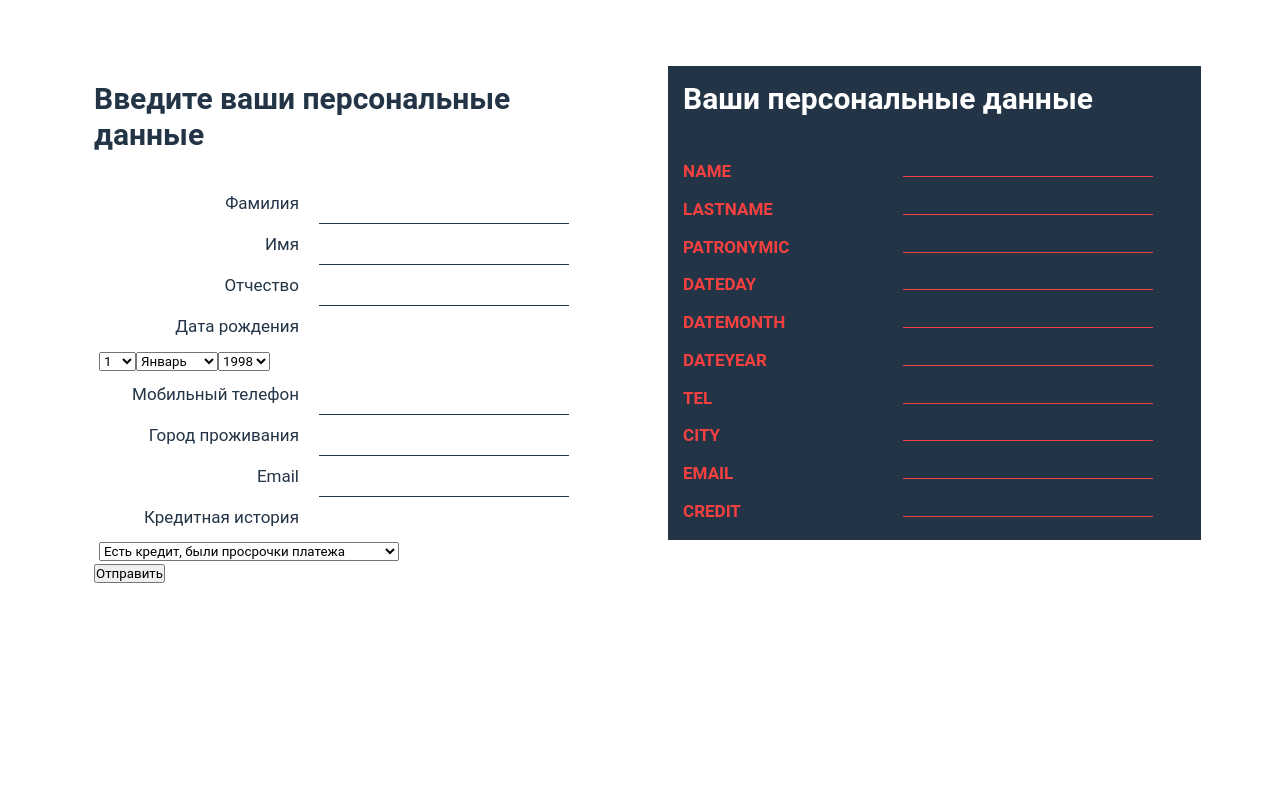
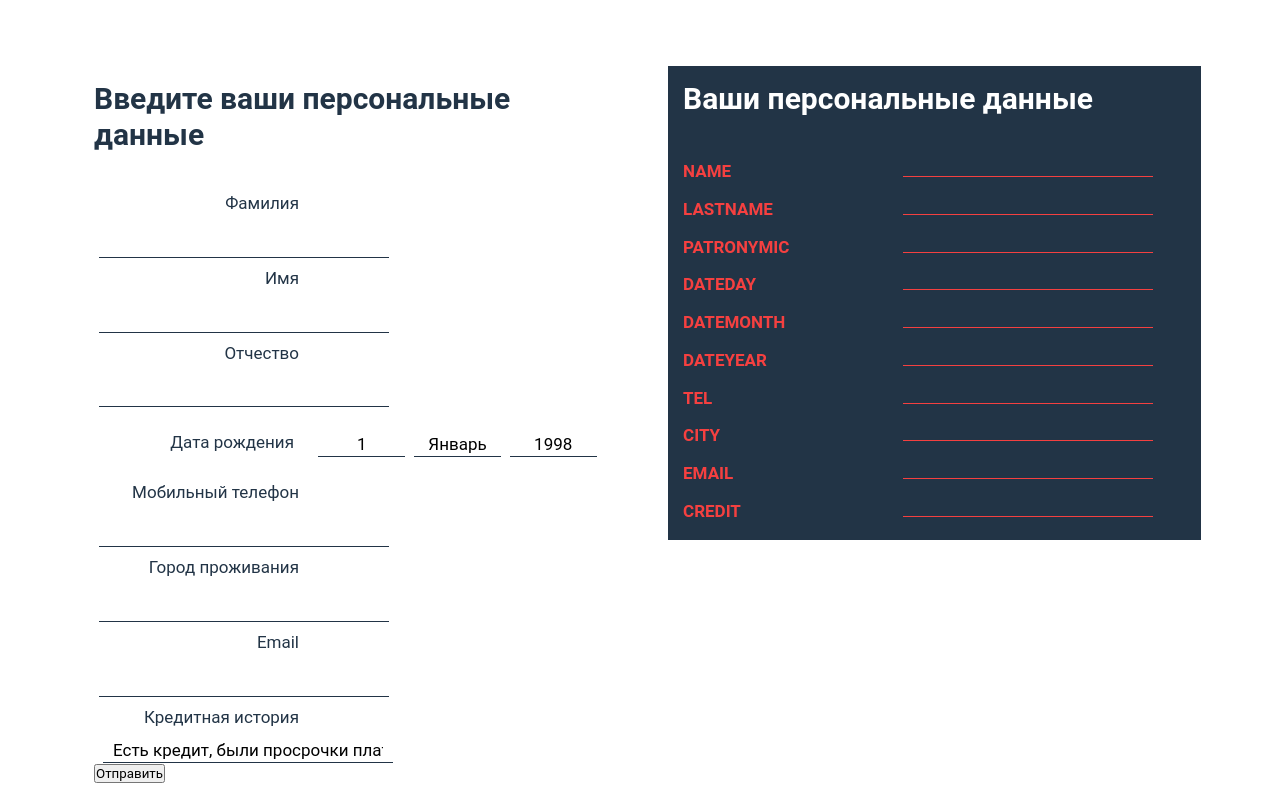
Before and after one commit to ArtemiusL/SalRedux, a React app: page / in a window 1280 px wide. Built offline with nearby package versions, Linux system fonts and the light colour scheme; the HTML template or start-up script is replaced by a standard one.

Commit message:
Доверстал селекты

```diff
--- a/src/components/Forma.js
+++ b/src/components/Forma.js
@@ -27,7 +27,7 @@ class Forma extends React.Component {
                   <ContainerInput name={'patronymic'} />
                 </div>
 
-                <div className="form-flex__item">
+                <div className="form-flex__item--select">
                   <label>Дата рождения</label>
                   <div className="form-flex__item-date">
                     <ContainerSelect name={'dateDay'} />
--- a/src/style/style.css
+++ b/src/style/style.css
@@ -95,12 +95,62 @@ html {
 	border: none;
 	border-bottom: 1px solid rgba(10,30,50,0.9);
 	display: inline-block;
-	width: 250px;
+	width: 290px;
 	font-size: 17px;
 	line-height: 20px;
 	padding-bottom: 10px;
 }
-
+.form-flex__item select {
+	border: none;
+	border-bottom: 1px solid rgba(10,30,50,0.9);
+	display: inline-block;
+	width: 290px;
+	font-size: 17px;
+	line-height: 20px;
+	padding-bottom: 10px;
+	padding: 2px 10px;
+	background-color: transparent;
+	border-radius: 0px !important;
+	appearance:none;
+	margin: 0px 4px;
+	text-align: center;
+  -moz-appearance:none; /* Firefox */
+  -webkit-appearance:none; /* Safari and Chrome */
+}
+.form-flex__item--select {
+	display: flex;
+	padding: 15px 0px;
+	padding-top: 25px;
+}
+.form-flex__item--select label {
+	width: 200px;
+	text-align: right;
+	display: inline-block;
+	font-size: 17px;
+	line-height: 20px;
+	margin-right: 20px;
+}
+.form-flex__item-date {
+	display: flex;
+	width: 290px;
+}
+.form-flex__item-date select {
+	border: none;
+	border-bottom: 1px solid rgba(10,30,50,0.9);
+	display: inline-block;
+	width: 30%;
+	font-size: 17px;
+	line-height: 20px;
+	padding-bottom: 10px;
+	padding: 2px 10px;
+	background-color: transparent;
+	border-radius: 0px !important;
+	appearance:none;
+	margin: 0px 1.5%;
+	text-align: center;
+  -moz-appearance:none; /* Firefox */
+  -webkit-appearance:none; /* Safari and Chrome */
+}
 .site-right {
 	width: 47.5%;
 	background-color: #fff;
```
